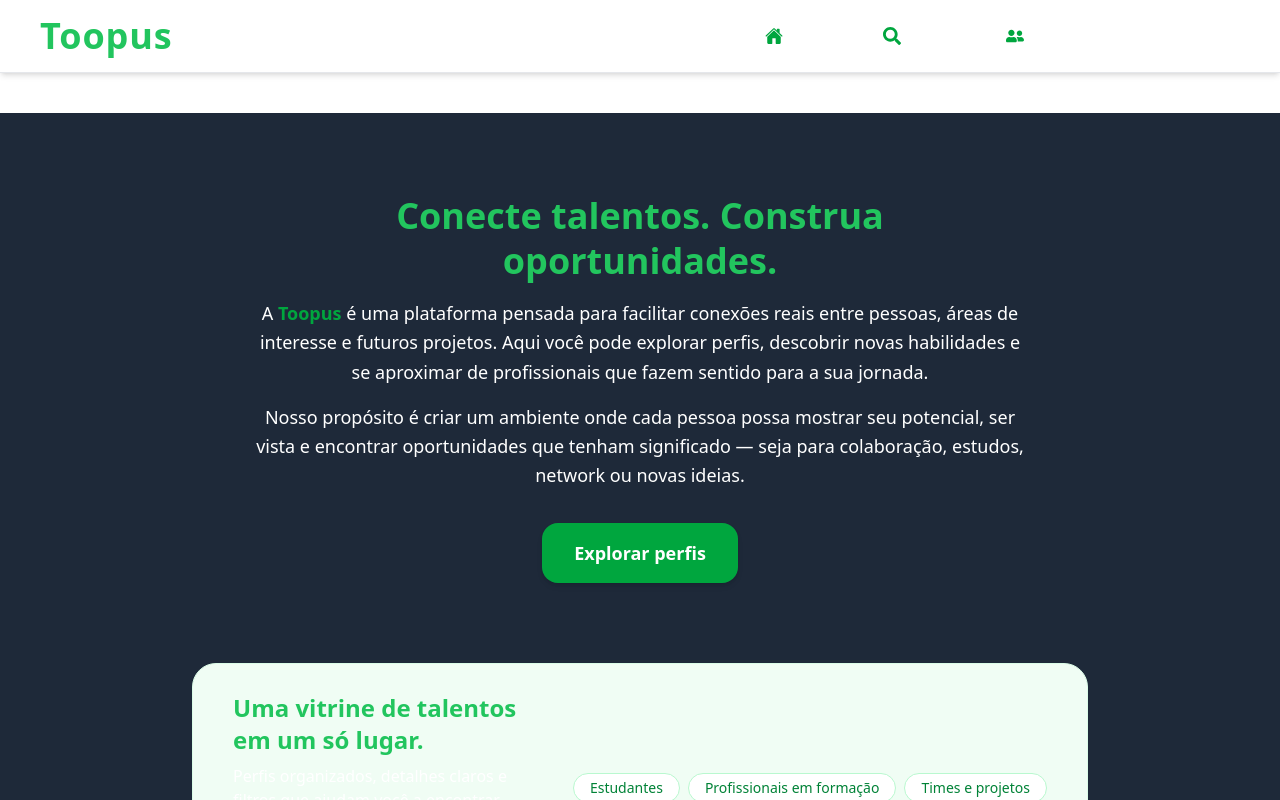
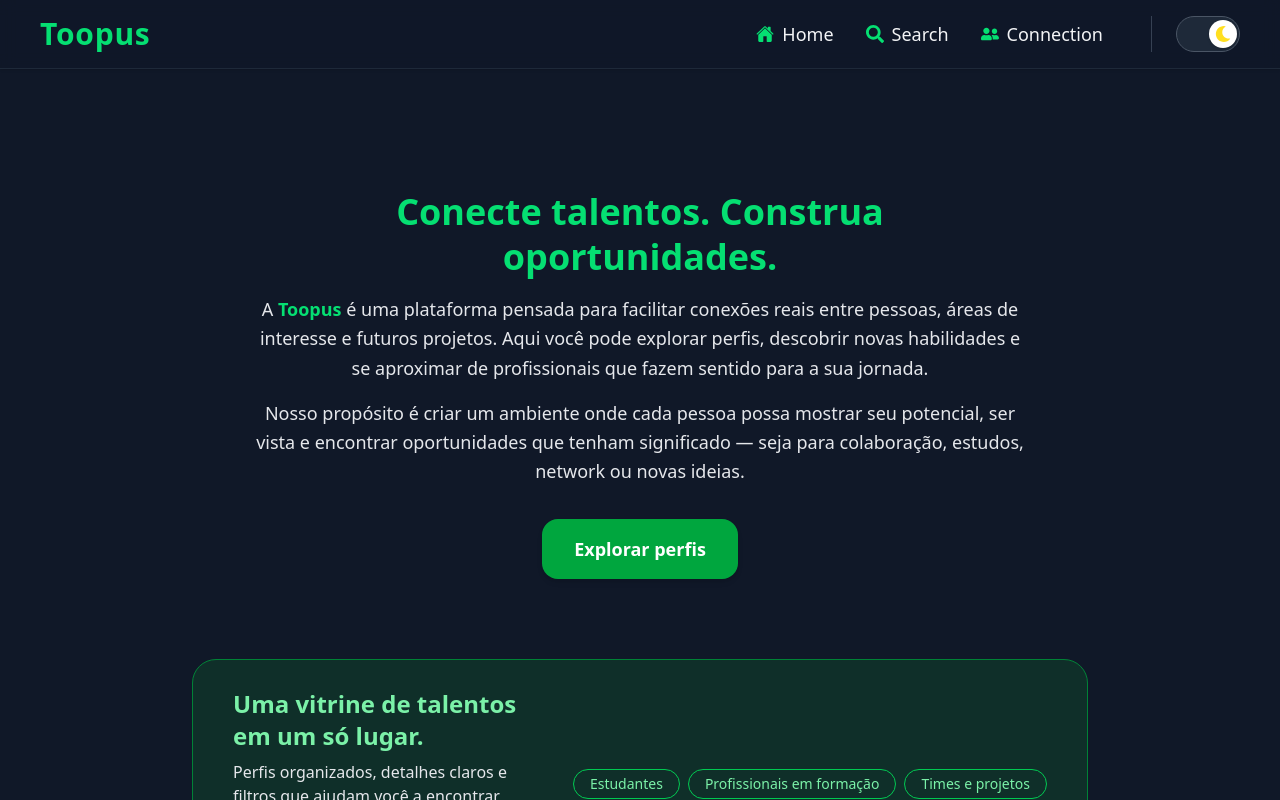
Before and after one commit to gabrielamara98/Toopus, a React (Vite) app: page / in a window 1280 px wide. Both pictures are taken after a click on the button "Ativar modo escuro". Shown: the top 800 px of the page. Built offline with nearby package versions, Linux system fonts and the light colour scheme.

Commit message:
style: dark mode da página Home

```diff
--- a/src/components/Header.jsx
+++ b/src/components/Header.jsx
@@ -19,48 +19,64 @@ function Header() {
   }, [dark]);
 
   return (
-    <header className="w-full bg-white shadow-md border-b border-gray-200 px-10 py-4 flex items-center justify-between">
-      <h1 className="text-4xl font-bold text-green-600 tracking-wide">
+    <header className="w-full bg-white/80 backdrop-blur shadow-sm border-b border-gray-200 px-10 py-4 flex items-center justify-between sticky top-0 z-20 transition-colors duration-300 dark:bg-gray-900/80 dark:border-gray-800">
+      <h1 className="text-3xl font-bold tracking-wide text-green-600 dark:text-green-400">
         Toopus
       </h1>
+
       <nav>
-        <ul className="flex items-center gap-10 font-medium">
+        <ul className="flex items-center gap-8 font-medium text-gray-700 dark:text-gray-100">
           <li>
             <Link
-              to={"/"}
-              className="flex items-center gap-2 text-lg hover:text-green-600 transition-colors dark:text-white"
+              to="/"
+              className="flex items-center gap-2 text-lg transition-colors hover:text-green-600 dark:hover:text-green-400"
             >
-              <IoHome className="text-green-600" /> Home
+              <IoHome className="text-green-600 dark:text-green-400" />
+              Home
             </Link>
           </li>
+
           <li>
             <Link
-              to={"/search"}
-              className="flex items-center gap-2 text-lg hover:text-green-600 transition-colors dark:text-white"
+              to="/search"
+              className="flex items-center gap-2 text-lg transition-colors hover:text-green-600 dark:hover:text-green-400"
             >
-              <FaSearch className="text-green-600" /> Search
+              <FaSearch className="text-green-600 dark:text-green-400" />
+              Search
             </Link>
           </li>
+
           <li>
             <Link
-              to={"/conectar"}
-              className="flex items-center gap-2 text-lg hover:text-green-600 transition-colors dark:text-white"
+              to="/conectar"
+              className="flex items-center gap-2 text-lg transition-colors hover:text-green-600 dark:hover:text-green-400"
             >
-              <FaUserFriends className="text-green-600" /> Connection
+              <FaUserFriends className="text-green-600 dark:text-green-400" />
+              Connection
             </Link>
           </li>
-          <button
-            className="text-green-600 cursor-pointer dark:text-white"
-            onClick={() => setDark(true)}
-          >
-            <FaMoon />
-          </button>
-          <button
-            className="text-green-600 cursor-pointer dark:text-white"
-            onClick={() => setDark(false)}
-          >
-            <FaSun />
-          </button>
+
+          {/* Toggle de tema */}
+          <li className="pl-6 ml-4 border-l border-gray-200 dark:border-gray-700">
+            <button
+              type="button"
+              aria-label={dark ? "Ativar modo claro" : "Ativar modo escuro"}
+              onClick={() => setDark((prev) => !prev)}
+              className="relative inline-flex h-9 w-16 items-center rounded-full border border-gray-300 bg-gray-100 px-1 transition-all dark:border-gray-600 dark:bg-gray-800"
+            >
+              <span
+                className={`inline-flex h-7 w-7 items-center justify-center rounded-full bg-white shadow-sm transform transition-transform ${
+                  dark ? "translate-x-7" : "translate-x-0"
+                }`}
+              >
+                {dark ? (
+                  <FaMoon className="text-yellow-300" />
+                ) : (
+                  <FaSun className="text-yellow-400" />
+                )}
+              </span>
+            </button>
+          </li>
         </ul>
       </nav>
     </header>
--- a/src/index.css
+++ b/src/index.css
@@ -1,15 +1,3 @@
 @import "tailwindcss";
 
 @custom-variant dark (&:where(.dark, .dark *));
-
-.dark main{
-    color: #1f2937
-}
-
-.dark h1,h2,h3{
-    color: #22c55e
-}
-
-.dark p{
-    color:white
-}
--- a/src/pages/Home.jsx
+++ b/src/pages/Home.jsx
@@ -3,67 +3,118 @@ import { Link } from "react-router-dom";
 
 export default function Home() {
   return (
-    <main className="px-8 py-10">
+    <main className="px-8 py-10 text-gray-900 dark:text-gray-100">
+      {/* HERO */}
       <section className="text-center mt-10 mb-20 max-w-3xl mx-auto">
-        <h1 className="text-4xl font-extrabold text-green-600 leading-tight">Conecte talentos. Construa oportunidades.</h1>
-        <p className="text-gray-600 mt-4 text-lg leading-relaxed dark:text-white">A <span className="font-semibold text-green-600">Toopus</span> é uma plataforma pensada para facilitar conexões reais entre pessoas, áreas de interesse e futuros projetos. Aqui você pode explorar perfis, descobrir novas habilidades e se aproximar de profissionais que fazem sentido para a sua jornada.</p>
-        <p className="text-gray-600 mt-4 text-lg leading-relaxed dark:text-white"> Nosso propósito é criar um ambiente onde cada pessoa possa mostrar seu potencial, ser vista e encontrar oportunidades que tenham significado — seja para colaboração, estudos, network ou novas ideias.</p>
-        <Link to="/search" className="inline-block mt-8 bg-green-600 text-white font-semibold px-8 py-4 rounded-2xl shadow-md hover:bg-green-700 transition-all text-lg"> Explorar perfis </Link>
+        <h1 className="text-4xl font-extrabold text-green-600 dark:text-green-400 leading-tight">
+          Conecte talentos. Construa oportunidades.
+        </h1>
+
+        <p className="text-gray-600 dark:text-gray-200 mt-4 text-lg leading-relaxed">
+          A <span className="font-semibold text-green-600 dark:text-green-400">Toopus</span> é
+          uma plataforma pensada para facilitar conexões reais entre pessoas, áreas de
+          interesse e futuros projetos. Aqui você pode explorar perfis, descobrir novas
+          habilidades e se aproximar de profissionais que fazem sentido para a sua jornada.
+        </p>
+
+        <p className="text-gray-600 dark:text-gray-200 mt-4 text-lg leading-relaxed">
+          Nosso propósito é criar um ambiente onde cada pessoa possa mostrar seu potencial,
+          ser vista e encontrar oportunidades que tenham significado — seja para colaboração,
+          estudos, network ou novas ideias.
+        </p>
+
+        <Link
+          to="/search"
+          className="inline-block mt-8 bg-green-600 text-white font-semibold px-8 py-4 rounded-2xl shadow-md hover:bg-green-700 hover:shadow-lg transition-all text-lg"
+        >
+          Explorar perfis
+        </Link>
       </section>
 
+      {/* BANNER VERDINHO */}
       <section className="max-w-4xl mx-auto mb-16">
-        <div className="bg-green-50 border border-green-100 rounded-3xl px-6 py-6 md:px-10 md:py-7 text-center md:text-left flex flex-col md:flex-row items-center gap-4 md:gap-8">
+        <div className="bg-green-50 border border-green-100 rounded-3xl px-6 py-6 md:px-10 md:py-7 text-center md:text-left flex flex-col md:flex-row items-center gap-4 md:gap-8 dark:bg-green-900/40 dark:border-green-700">
           <div className="flex-1">
-            <h2 className="text-xl md:text-2xl font-semibold text-green-700"> Uma vitrine de talentos em um só lugar.</h2>
-            <p className="text-gray-600 mt-2"> Perfis organizados, detalhes claros e filtros que ajudam você a encontrar exatamente o tipo de pessoa que está procurando: por área, idioma, interesses e muito mais.</p>
+            <h2 className="text-xl md:text-2xl font-semibold text-green-700 dark:text-green-300">
+              Uma vitrine de talentos em um só lugar.
+            </h2>
+            <p className="text-gray-600 dark:text-gray-200 mt-2">
+              Perfis organizados, detalhes claros e filtros que ajudam você a encontrar exatamente
+              o tipo de pessoa que está procurando: por área, idioma, interesses e muito mais.
+            </p>
           </div>
 
           <div className="flex flex-wrap justify-center gap-2 mt-2 md:mt-0">
-            <span className="px-4 py-1 rounded-full text-sm bg-white border border-green-200 text-green-700">Estudantes</span>
-            <span className="px-4 py-1 rounded-full text-sm bg-white border border-green-200 text-green-700">Profissionais em formação</span>
-            <span className="px-4 py-1 rounded-full text-sm bg-white border border-green-200 text-green-700">Times e projetos</span>
+            <span className="px-4 py-1 rounded-full text-sm bg-white border border-green-200 text-green-700 dark:bg-transparent dark:text-green-300 dark:border-green-500">
+              Estudantes
+            </span>
+            <span className="px-4 py-1 rounded-full text-sm bg-white border border-green-200 text-green-700 dark:bg-transparent dark:text-green-300 dark:border-green-500">
+              Profissionais em formação
+            </span>
+            <span className="px-4 py-1 rounded-full text-sm bg-white border border-green-200 text-green-700 dark:bg-transparent dark:text-green-300 dark:border-green-500">
+              Times e projetos
+            </span>
           </div>
         </div>
       </section>
 
+      {/* TRÊS CARDS PRINCIPAIS */}
       <section className="grid grid-cols-1 md:grid-cols-3 gap-10 mb-24 max-w-5xl mx-auto">
-        <div className="p-6 bg-white shadow-md rounded-3xl text-center border border-gray-200">
-          <h3 className="text-xl font-bold text-green-600">Descubra talentos</h3>
-          <p className="text-gray-600 mt-2">Busque pessoas por área de atuação, idiomas, interesses e objetivos em comum.</p>
+        <div className="p-6 bg-white shadow-md rounded-3xl text-center border border-gray-200 dark:bg-gray-800 dark:border-gray-700 dark:text-gray-100">
+          <h3 className="text-xl font-bold text-green-600 dark:text-green-400">Descubra talentos</h3>
+          <p className="text-gray-600 dark:text-gray-300 mt-2">
+            Busque pessoas por área de atuação, idiomas, interesses e objetivos em comum.
+          </p>
         </div>
 
-        <div className="p-6 bg-white shadow-md rounded-3xl text-center border border-gray-200">
-          <h3 className="text-xl font-bold text-green-600">Conexões com propósito</h3>
-          <p className="text-gray-600 mt-2">Encontre perfis que realmente combinam com aquilo que você está construindo.</p>
+        <div className="p-6 bg-white shadow-md rounded-3xl text-center border border-gray-200 dark:bg-gray-800 dark:border-gray-700 dark:text-gray-100">
+          <h3 className="text-xl font-bold text-green-600 dark:text-green-400">Conexões com propósito</h3>
+          <p className="text-gray-600 dark:text-gray-300 mt-2">
+            Encontre perfis que realmente combinam com aquilo que você está construindo.
+          </p>
         </div>
 
-        <div className="p-6 bg-white shadow-md rounded-3xl text-center border border-gray-200">
-          <h3 className="text-xl font-bold text-green-600">Crescimento em rede</h3>
-          <p className="text-gray-600 mt-2">Amplie seu networking, fortaleça parcerias e compartilhe experiências.</p>
+        <div className="p-6 bg-white shadow-md rounded-3xl text-center border border-gray-200 dark:bg-gray-800 dark:border-gray-700 dark:text-gray-100">
+          <h3 className="text-xl font-bold text-green-600 dark:text-green-400">Crescimento em rede</h3>
+          <p className="text-gray-600 dark:text-gray-300 mt-2">
+            Amplie seu networking, fortaleça parcerias e compartilhe experiências.
+          </p>
         </div>
       </section>
 
+      {/* COMO FUNCIONA */}
       <section className="max-w-5xl mx-auto mb-24">
-        <h2 className="text-2xl font-semibold text-green-600 text-center mb-6">Como a Toopus funciona?</h2>
-        <p className="text-gray-600 text-center max-w-2xl mx-auto mb-10">A ideia é simples: tornar mais fácil enxergar quem são as pessoas, no que elas são boas e como podem se conectar com projetos, equipes e oportunidades.</p>
+        <h2 className="text-2xl font-semibold text-green-600 dark:text-green-400 text-center mb-6">
+          Como a Toopus funciona?
+        </h2>
+        <p className="text-gray-600 dark:text-gray-300 text-center max-w-2xl mx-auto mb-10">
+          A ideia é simples: tornar mais fácil enxergar quem são as pessoas, no que elas são
+          boas e como podem se conectar com projetos, equipes e oportunidades.
+        </p>
 
         <div className="grid grid-cols-1 md:grid-cols-3 gap-8">
-          <div className="p-6 bg-white rounded-3xl border border-gray-200 shadow-sm">
-            <p className="text-sm font-semibold text-green-600 mb-2">Passo 1</p>
-            <h3 className="text-lg font-bold text-gray-800">Explore os perfis</h3>
-            <p className="text-gray-600 mt-2 text-sm">Navegue pela lista de talentos e veja informações como área, idioma, interesses e objetivos.</p>
+          <div className="p-6 bg-white rounded-3xl border border-gray-200 shadow-sm dark:bg-gray-800 dark:border-gray-700">
+            <p className="text-sm font-semibold text-green-600 dark:text-green-400 mb-2">Passo 1</p>
+            <h3 className="text-lg font-bold text-gray-800 dark:text-gray-100">Explore os perfis</h3>
+            <p className="text-gray-600 dark:text-gray-300 mt-2 text-sm">
+              Navegue pela lista de talentos e veja informações como área, idioma, interesses e objetivos.
+            </p>
           </div>
 
-          <div className="p-6 bg-white rounded-3xl border border-gray-200 shadow-sm">
-            <p className="text-sm font-semibold text-green-600 mb-2">Passo 2</p>
-            <h3 className="text-lg font-bold text-gray-800">Use os filtros</h3>
-            <p className="text-gray-600 mt-2 text-sm">Refine sua busca usando filtros inteligentes para encontrar perfis que combinam com o que você procura.</p>
+          <div className="p-6 bg-white rounded-3xl border border-gray-200 shadow-sm dark:bg-gray-800 dark:border-gray-700">
+            <p className="text-sm font-semibold text-green-600 dark:text-green-400 mb-2">Passo 2</p>
+            <h3 className="text-lg font-bold text-gray-800 dark:text-gray-100">Use os filtros</h3>
+            <p className="text-gray-600 dark:text-gray-300 mt-2 text-sm">
+              Refine sua busca usando filtros inteligentes para encontrar perfis que combinam com o que você procura.
+            </p>
           </div>
 
-          <div className="p-6 bg-white rounded-3xl border border-gray-200 shadow-sm">
-            <p className="text-sm font-semibold text-green-600 mb-2">Passo 3</p>
-            <h3 className="text-lg font-bold text-gray-800">Conecte-se</h3>
-            <p className="text-gray-600 mt-2 text-sm">A partir dos perfis, você pode decidir como se aproximar: convite, parceria, estudo em grupo, projeto, etc.</p>
+          <div className="p-6 bg-white rounded-3xl border border-gray-200 shadow-sm dark:bg-gray-800 dark:border-gray-700">
+            <p className="text-sm font-semibold text-green-600 dark:text-green-400 mb-2">Passo 3</p>
+            <h3 className="text-lg font-bold text-gray-800 dark:text-gray-100">Conecte-se</h3>
+            <p className="text-gray-600 dark:text-gray-300 mt-2 text-sm">
+              A partir dos perfis, você pode decidir como se aproximar: convite, parceria, estudo em grupo, projeto, etc.
+            </p>
           </div>
         </div>
       </section>
--- a/src/pages/RootLayout.jsx
+++ b/src/pages/RootLayout.jsx
@@ -1,15 +1,15 @@
 import { Outlet } from "react-router-dom";
 import Header from "../components/Header";
 
-function RootLayout(){
-    return(
-        <>
-            <Header/>
-            <div className="mt-10 dark:bg-gray-800">
-                <Outlet/>
-            </div>
-        </>
+function RootLayout() {
+  return (
+    <div className="min-h-screen bg-gray-50 text-gray-900 dark:bg-gray-900 dark:text-gray-100 transition-colors duration-300">
+      <Header />
+      <main className="mt-10">
+        <Outlet />
+      </main>
+    </div>
+  );
+}
 
-    )
-}
 export default RootLayout;
```
